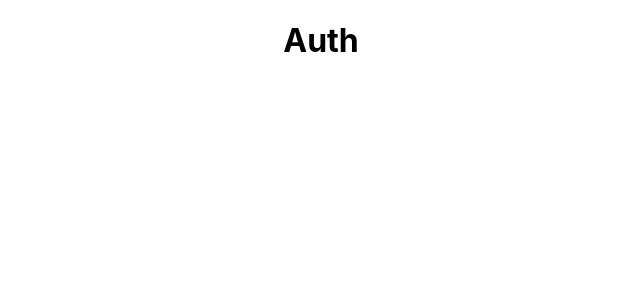
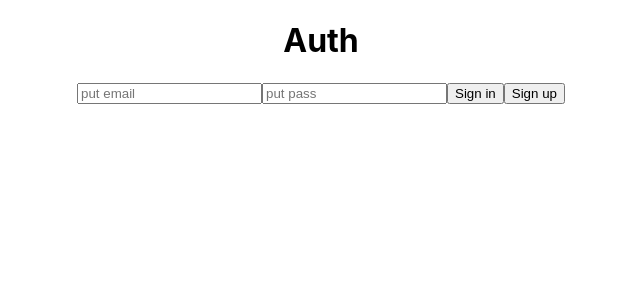
Before and after one commit to nevmstas/simple-mern-proj, a React (Create React App) app in the folder client/: page / in a window 1280 px wide. Shown: the top 300 px of the page, without its empty margins (319-959 px from the left). Built offline with nearby package versions, Linux system fonts and the light colour scheme.

Commit message:
auth form

```diff
--- a/client/src/Pages/AuthPage/AuthForm.js
+++ b/client/src/Pages/AuthPage/AuthForm.js
@@ -1,9 +1,31 @@
-import React from 'react'
+import React, { useState } from "react";
 
-export const AuthForm = () =>{
-    return (
-        <form>
+export const AuthForm = () => {
+  const [form, setForm] = useState({
+    email: "",
+    password: "",
+  });
 
-        </form>
-    )
-}
+  const changeHandler = (event) => {
+    setForm({ ...form, [event.target.name]: event.target.value });
+    };
+  return (
+    <div>
+      <label htmlFor="email" />
+      <input
+        placeholder="put email"
+        type="text"
+        name="email"
+        onChange={changeHandler}
+      />
+      <input
+        placeholder="put pass"
+        type="text"
+        name="password"
+        onChange={changeHandler}
+      />
+      <button>Sign in</button>
+      <button>Sign up</button>
+    </div>
+  );
+};
--- a/client/src/Pages/AuthPage/index.js
+++ b/client/src/Pages/AuthPage/index.js
@@ -1,9 +1,11 @@
 import React from 'react'
+import { AuthForm } from './AuthForm'
 
 const AuthPage = () =>{
   return (
     <div>
       <h1>Auth</h1>
+      <AuthForm />
     </div>
   );
 }
--- /dev/null
+++ b/client/src/hooks/http.hook.js
@@ -0,0 +1,3 @@
+export const useHttp = () =>{
+
+}
```
